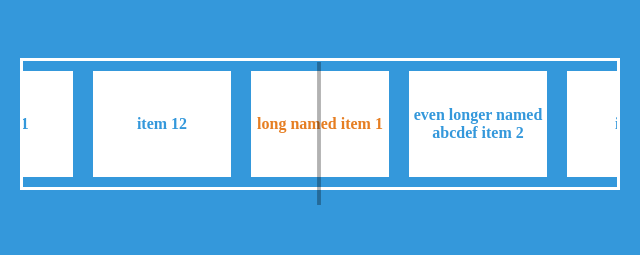
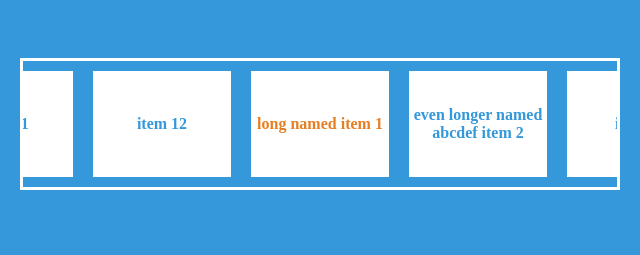
Before and after one commit to teebu/gowheel, a website: page slick/index.html in a window 1280 px wide. Shown: the top 255 px of the page, 320-960 px from the left. Drawn offline with nearby package versions, Linux system fonts and the light colour scheme.

Commit message:
removed line

```diff
--- a/slick/index.html
+++ b/slick/index.html
@@ -17,9 +17,9 @@
 
     }
 
-    .centered {
+    .centered  {
         position: fixed;
-        top: 10%;
+        top: 20px;
         left: 50%;
         margin-top: -56px;
         margin-left: -100px;
@@ -56,7 +56,7 @@
 
 <section id="features">
 <div class="content">
-<img class="centered" src="slick/images/line.png">
+
 
 <div class="prizewheel">
 
```
